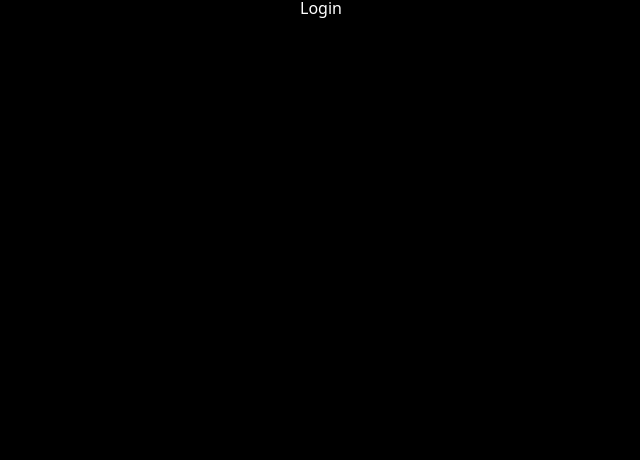
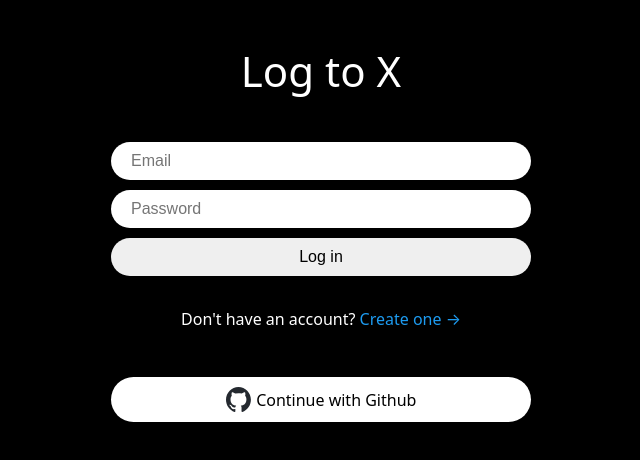
Before and after one commit to GALBICCIM/react-twitter-app, a React (Vite) app: page /login in a window 1280 px wide. Shown: the top 460 px of the page, without its empty margins (319-959 px from the left). Built offline with nearby package versions, Linux system fonts and the light colour scheme.

Commit message:
Add auth

```diff
--- a/src/App.tsx
+++ b/src/App.tsx
@@ -9,11 +9,16 @@
 import { auth } from "./firebase";
 import { GlobalStyle } from "./styles/GlobalStyle";
 import styled from "styled-components";
+import { ProtectedRoute } from "./components/protected-route";
 
 const router = createBrowserRouter([
    {
       path: "/",
-      element: <Layout />,
+      element: (
+         <ProtectedRoute>
+            <Layout />
+         </ProtectedRoute>
+      ),
       children: [
          {
             path: "",
--- a/src/components/Layout.tsx
+++ b/src/components/Layout.tsx
@@ -1,12 +1,11 @@
 import { Outlet } from "react-router-dom";
 
 const Layout = () => {
-	return (
-		<>
-			<h2>Layout</h2>
-			<Outlet />
-		</>
-	);
+   return (
+      <>
+         <Outlet />
+      </>
+   );
 };
 
 export default Layout;
--- /dev/null
+++ b/src/components/github-button.tsx
@@ -0,0 +1,25 @@
+import { GithubAuthProvider, signInWithPopup } from "firebase/auth";
+import * as Style from "../styles/GithubLogoStyle";
+import { auth } from "../firebase";
+import { useNavigate } from "react-router-dom";
+
+export const GithubButton = () => {
+   const navigate = useNavigate();
+
+   const onClick = async () => {
+      try {
+         const provieder = new GithubAuthProvider();
+         await signInWithPopup(auth, provieder);
+         navigate("/");
+      } catch (e) {
+         console.log(e);
+      }
+   };
+
+   return (
+      <Style.Button onClick={onClick}>
+         <Style.Logo src="/github-logo.svg" />
+         Continue with Github
+      </Style.Button>
+   );
+};
--- /dev/null
+++ b/src/components/protected-route.tsx
@@ -0,0 +1,13 @@
+import React from "react";
+import { auth } from "../firebase";
+import { Navigate } from "react-router-dom";
+
+export const ProtectedRoute = ({ children }: { children: React.ReactNode }) => {
+   const user = auth.currentUser; // 사용자이면 유저 정보 반환 | 아니면 NULL 반환
+
+   if (user === null) {
+      return <Navigate to="/login" />;
+   }
+
+   return children;
+};
--- a/src/routes/Create-account.tsx
+++ b/src/routes/Create-account.tsx
@@ -1,8 +1,10 @@
 import { useState } from "react";
-import * as S from "../styles/CreateAccountStyle";
+import * as Style from "../styles/AuthComponentStyle";
 import { createUserWithEmailAndPassword, updateProfile } from "firebase/auth";
 import { auth } from "../firebase";
-import { useNavigate } from "react-router-dom";
+import { useNavigate, Link } from "react-router-dom";
+import { FirebaseError } from "firebase/app";
+import { GithubButton } from "../components/github-button";
 
 const CreateAccount = () => {
    const navigate = useNavigate();
@@ -14,7 +16,7 @@
 
    const onChange = (e: React.ChangeEvent<HTMLInputElement>) => {
       const {
-			target: { name, value }
+         target: { name, value },
       } = e;
 
       if (name === "name") setName(value);
@@ -24,36 +26,43 @@
 
    const onSubmit = async (e: React.FormEvent<HTMLFormElement>) => {
       e.preventDefault();
+      setError("");
 
       if (isLoading || name === "" || email === "" || password === "") return;
+
       // 예외 처리
       try {
          setLoading(true);
          const credentials = await createUserWithEmailAndPassword(auth, email, password);
          await updateProfile(credentials.user, {
-				displayName: name
+            displayName: name,
          });
          navigate("/");
       } catch (e) {
-			// setError()
+         if (e instanceof FirebaseError) {
+            setError(e.message);
+         }
       } finally {
          setLoading(false);
       }
-
-		console.log(name, email, password);
    };
 
    return (
-		<S.Wrapper>
-			<S.Title>Join to X</S.Title>
-			<S.Form onSubmit={onSubmit}>
-				<S.Input name="name" onChange={onChange} value={name} placeholder="Name" type="text" required />
-				<S.Input name="email" onChange={onChange} value={email} placeholder="Email" type="email" required />
-				<S.Input name="password" onChange={onChange} value={password} placeholder="Password" type="password" required />
-				<S.Input type="submit" value={isLoading ? "Loading..." : "Create Your Account"} />
-			</S.Form>
-			{error !== "" ? <S.Error>{error}</S.Error> : null}
-		</S.Wrapper>
+      <Style.Wrapper>
+         <Style.Title>Join to X</Style.Title>
+         <Style.Form onSubmit={onSubmit}>
+            <Style.Input name="name" onChange={onChange} value={name} placeholder="Name" type="text" required />
+            <Style.Input name="email" onChange={onChange} value={email} placeholder="Email" type="email" required />
+            <Style.Input name="password" onChange={onChange} value={password} placeholder="Password" type="password" required />
+            <Style.Input type="submit" value={isLoading ? "Loading..." : "Create Your Account"} />
+         </Style.Form>
+         {error !== "" ? <Style.Error>{error}</Style.Error> : null}
+
+         <Style.Switcher>
+            Already have an account? <Link to="/login">Log in &rarr;</Link>
+         </Style.Switcher>
+         <GithubButton />
+      </Style.Wrapper>
    );
 };
 
--- a/src/routes/Home.tsx
+++ b/src/routes/Home.tsx
@@ -1,5 +1,15 @@
+import { auth } from "../firebase";
+
 const Home = () => {
-	return <h1>Home!</h1>;
+   const logOut = () => {
+      auth.signOut();
+   };
+
+   return (
+      <h1>
+         <button onClick={logOut}>Log Out</button>
+      </h1>
+   );
 };
 
 export default Home;
--- a/src/routes/Login.tsx
+++ b/src/routes/Login.tsx
@@ -1,3 +1,63 @@
+import * as Style from "../styles/AuthComponentStyle";
+import { useState } from "react";
+import { Link, useNavigate } from "react-router-dom";
+import { FirebaseError } from "firebase/app";
+import { signInWithEmailAndPassword } from "firebase/auth";
+import { auth } from "../firebase";
+import { GithubButton } from "../components/github-button";
+
 export const Login = () => {
-   return <h1>Login</h1>;
+   const navigate = useNavigate();
+   const [isLoading, setLoading] = useState(false);
+   const [error, setError] = useState("");
+   const [email, setEmail] = useState("");
+   const [password, setPassword] = useState("");
+
+   const onChange = (e: React.ChangeEvent<HTMLInputElement>) => {
+      const {
+         target: { name, value },
+      } = e;
+
+      if (name === "email") setEmail(value);
+      else if (name === "password") setPassword(value);
+   };
+
+   const onSubmit = async (e: React.FormEvent<HTMLFormElement>) => {
+      e.preventDefault();
+      setError("");
+
+      // Submit했을 때 조건에 만족하면 함수 종료
+      if (isLoading || email === "" || password === "") return;
+
+      // 예외 처리
+      try {
+         setLoading(true);
+         await signInWithEmailAndPassword(auth, email, password);
+
+         navigate("/");
+      } catch (e) {
+         if (e instanceof FirebaseError) {
+            setError(e.message);
+         }
+      } finally {
+         setLoading(false);
+      }
+   };
+
+   return (
+      <Style.Wrapper>
+         <Style.Title>Log to X</Style.Title>
+         <Style.Form onSubmit={onSubmit}>
+            <Style.Input name="email" onChange={onChange} value={email} placeholder="Email" type="email" required />
+            <Style.Input name="password" onChange={onChange} value={password} placeholder="Password" type="password" required />
+            <Style.Input type="submit" value={isLoading ? "Loading..." : "Log in"} />
+         </Style.Form>
+         {error !== "" ? <Style.Error>{error}</Style.Error> : null}
+
+         <Style.Switcher>
+            Don't have an account? <Link to="/create-account">Create one &rarr;</Link>
+         </Style.Switcher>
+         <GithubButton />
+      </Style.Wrapper>
+   );
 };
--- a/src/styles/CreateAccountStyle.ts
+++ b/src/styles/AuthComponentStyle.ts
@@ -15,6 +15,7 @@
 
 export const Form = styled.form`
    margin-top: 50px;
+   margin-bottom: 15px;
    display: flex;
    flex-direction: column;
    gap: 10px;
@@ -38,3 +39,11 @@
    font-weight: 600;
    color: tomato;
 `;
+
+export const Switcher = styled.span`
+   margin-top: 20px;
+   a {
+      color: #1d9bf0;
+      text-decoration-line: none;
+   }
+`;
--- /dev/null
+++ b/src/styles/GithubLogoStyle.ts
@@ -0,0 +1,20 @@
+import styled from "styled-components";
+
+export const Button = styled.span`
+   margin-top: 50px;
+   background-color: white;
+   font-weight: 500;
+   width: 90.5%;
+   color: black;
+   padding: 10px 20px;
+   border-radius: 50px;
+   display: flex;
+   gap: 5px;
+   align-items: center;
+   justify-content: center;
+   cursor: pointer;
+`;
+
+export const Logo = styled.img`
+   height: 25px;
+`;
```
Also changed, not shown: public/github-logo.svg (added). Lines whose indentation alone changed are shown as unchanged.
